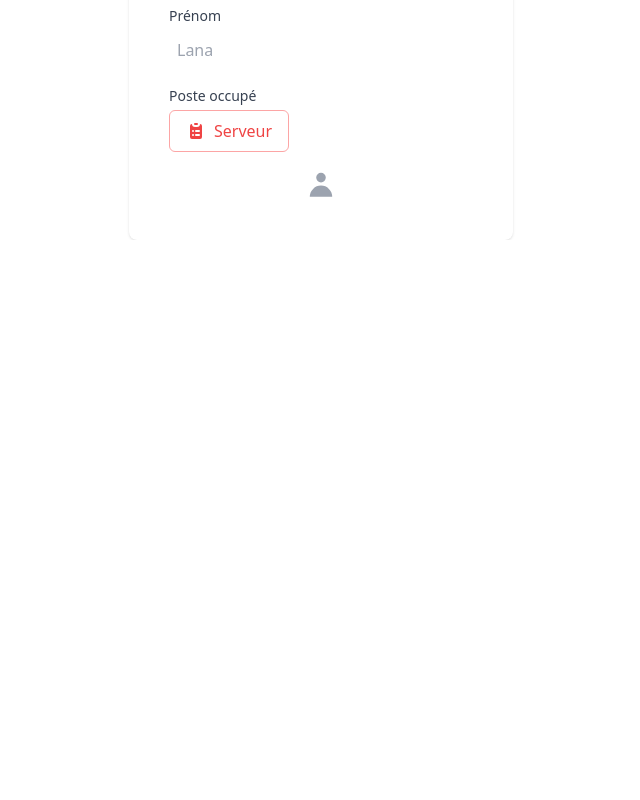
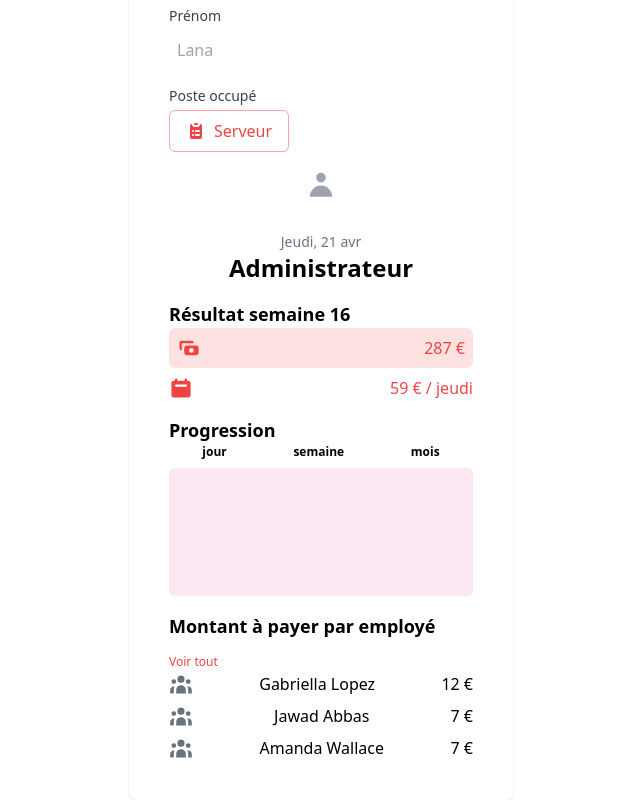
Before and after one commit to helio75011/TP-FRAMEWORK-CSS, a React (Create React App) app: page / in a window 1280 px wide. Shown: the part 1673-2473 px from the top of the page, without its empty margins (319-959 px from the left). Before the commit the page ends 1913 px from the top, so only its background shows below. Built offline with nearby package versions, Linux system fonts and the light colour scheme; the HTML template or start-up script is replaced by a standard one.

Commit message:
create admin

```diff
--- a/src/App.js
+++ b/src/App.js
@@ -6,6 +6,7 @@ import Header from './components/Header';
 import Tips from './components/Tips';
 import Delete from './components/Delete';
 import AddUser from './components/AddUser';
+import Admin from './components/Admin';
 
 const App = () => {
   const [selectedCategory, setSelectedCategory] = useState('salle');
@@ -20,6 +21,7 @@ const App = () => {
       <Tips />
       <Delete />
       <AddUser />
+      <Admin />
     </div>
   );
 };
--- /dev/null
+++ b/src/components/Admin.jsx
@@ -0,0 +1,64 @@
+import React from 'react';
+// Import icons from Heroicons or another icon library
+import { CashIcon, CalendarIcon, UserGroupIcon } from '@heroicons/react/solid';
+
+const Admin = () => {
+  return (
+    <div className="bg-white p-4">
+      <div className="text-center mb-4">
+        <p className="text-gray-500 text-sm">Jeudi, 21 avr</p>
+        <h1 className="text-2xl font-bold">Administrateur</h1>
+      </div>
+
+      <div className="mb-4">
+        <h2 className="text-lg font-semibold">Résultat semaine 16</h2>
+        <div className="flex justify-between items-center bg-red-100 p-2 rounded-md mb-2">
+          <CashIcon className="h-6 w-6 text-red-500" />
+          <p className="text-red-500">287 €</p>
+        </div>
+        <div className="flex justify-between items-center">
+          <CalendarIcon className="h-6 w-6 text-red-500" />
+          <p className="text-red-500">59 € / jeudi</p>
+        </div>
+      </div>
+
+      <div className="mb-4">
+        <h2 className="text-lg font-semibold">Progression</h2>
+        <div className="flex justify-around text-xs font-semibold mb-2">
+          <span>jour</span>
+          <span>semaine</span>
+          <span>mois</span>
+        </div>
+        {/* Chart placeholder */}
+        <div className="h-32 bg-pink-100 rounded-md mb-4">
+          {/* You would use a chart library like Chart.js or similar */}
+        </div>
+      </div>
+
+      <div>
+        <h2 className="text-lg font-semibold mb-2">Montant à payer par employé</h2>
+        <a href="#see-all" className="text-xs text-red-500">Voir tout</a>
+        <div className="space-y-2">
+          {/* Loop through your employees here */}
+          <div className="flex items-center justify-between">
+            <UserGroupIcon className="h-6 w-6 text-gray-500" />
+            <span>Gabriella Lopez</span>
+            <span>12 €</span>
+          </div>
+          <div className="flex items-center justify-between">
+            <UserGroupIcon className="h-6 w-6 text-gray-500" />
+            <span>Jawad Abbas</span>
+            <span>7 €</span>
+          </div>
+          <div className="flex items-center justify-between">
+            <UserGroupIcon className="h-6 w-6 text-gray-500" />
+            <span>Amanda Wallace</span>
+            <span>7 €</span>
+          </div>
+        </div>
+      </div>
+    </div>
+  );
+};
+
+export default Admin;
```
